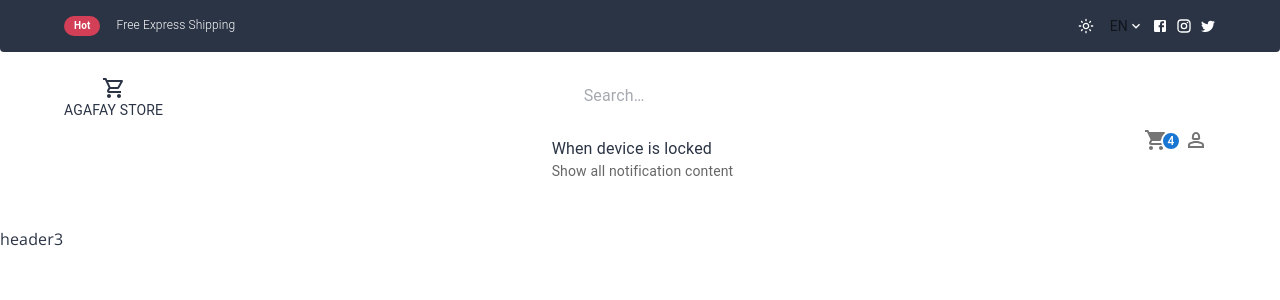
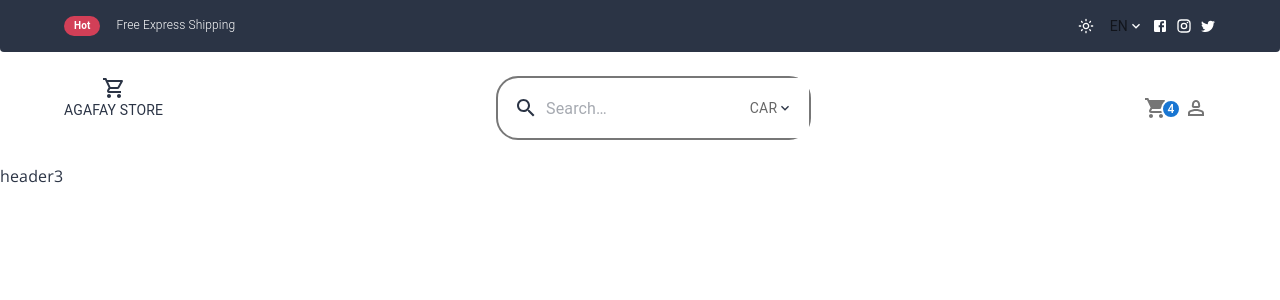
Before and after one commit to saghro/react-ecommerce, a React (Vite) app: page / in a window 1280 px wide. Shown: the top 300 px of the page. Built offline with nearby package versions, Linux system fonts and the light colour scheme.

Commit message:
add list

```diff
--- a/src/components/header/Header2.jsx
+++ b/src/components/header/Header2.jsx
@@ -1,19 +1,19 @@
-import { ShoppingCartOutlined } from "@mui/icons-material";
-import {Badge,Container,IconButton,InputBase,Stack,Typography,alpha,styled,} from "@mui/material";
+import { Expand, ExpandMore, ShoppingCartOutlined } from "@mui/icons-material";
+import Person2OutlinedIcon from "@mui/icons-material/Person2Outlined";
 import SearchIcon from "@mui/icons-material/Search";
-import Person2OutlinedIcon from "@mui/icons-material/Person2Outlined";
 import ShoppingCartIcon from "@mui/icons-material/ShoppingCart";
+import { Badge, Container, IconButton, InputBase, Stack, Typography, alpha, styled, } from "@mui/material";
 import List from '@mui/material/List';
 import ListItem from '@mui/material/ListItem';
 import ListItemText from '@mui/material/ListItemText';
+import Menu from '@mui/material/Menu';
 import MenuItem from '@mui/material/MenuItem';
-import Menu from '@mui/material/Menu';
 import { useState } from "react";
 
 const Search = styled("div")(({ theme }) => ({
   position: "relative",
   borderRadius: theme.shape.borderRadius,
-  backgroundColor: alpha(theme.palette.common.white, 0.15),
+   border:"2px solid #777",
   "&:hover": {
     backgroundColor: alpha(theme.palette.common.white, 0.25),
   },
@@ -59,10 +59,10 @@ const StyledBadge = styled(Badge)(({ theme }) => ({
   },
 }));
 const options = [
-    'Show some love to MUI',
-    'Show all notification content',
-    'Hide sensitive notification content',
-    'Hide all notification content',
+    'All Categories',
+    'CAR',
+    'Clothes',
+    'Electronics',
   ];
 
 const Header2 = () => {
@@ -88,7 +88,9 @@ const Header2 = () => {
         <ShoppingCartOutlined />
         <Typography variant="body2"> AGAFAY STORE</Typography>
       </Stack>
-      <Search sx={{ borderRadius: "22px" }}>
+      <Search sx={{
+        display:"flex",
+        borderRadius: "22px", }}>
         <SearchIconWrapper>
           <SearchIcon />
         </SearchIconWrapper>
@@ -112,9 +114,10 @@ const Header2 = () => {
             onClick={handleClickListItem}
           >
             <ListItemText
-              primary="When device is locked"
+
               secondary={options[selectedIndex]}
             />
+            <ExpandMore sx={{fontSize:"16px"}}/>
           </ListItem>
         </List>
         <Menu
@@ -130,7 +133,6 @@ const Header2 = () => {
           {options.map((option, index) => (
             <MenuItem
               key={option}
-              disabled={index === 0}
               selected={index === selectedIndex}
               onClick={(event) => handleMenuItemClick(event, index)}
             >
```
